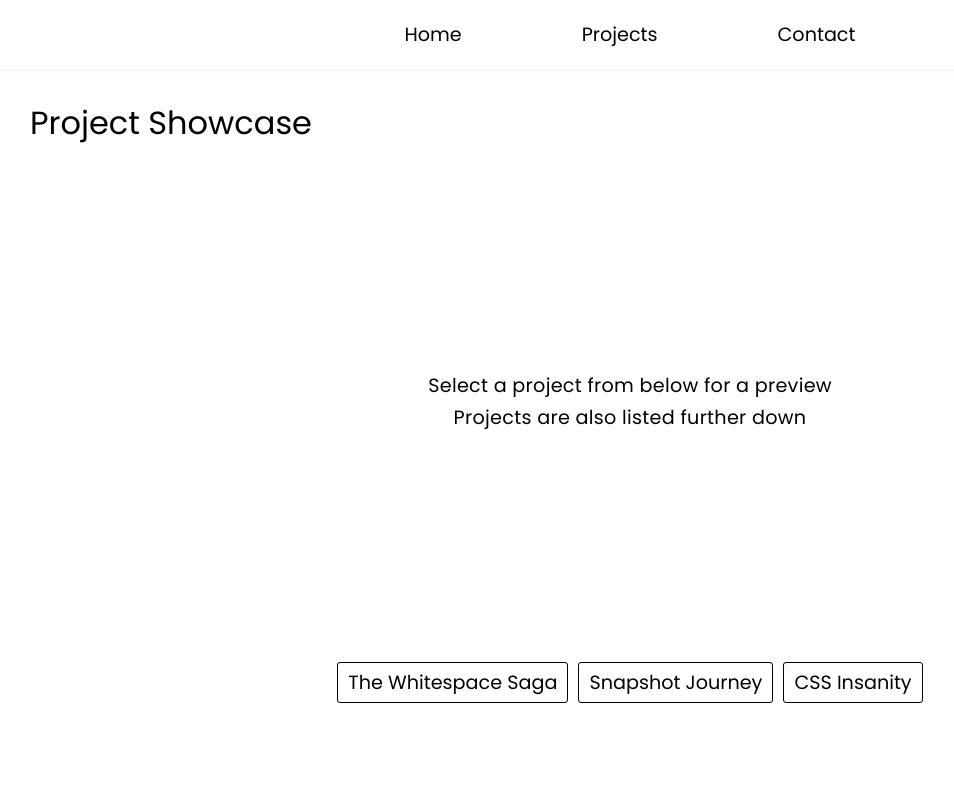
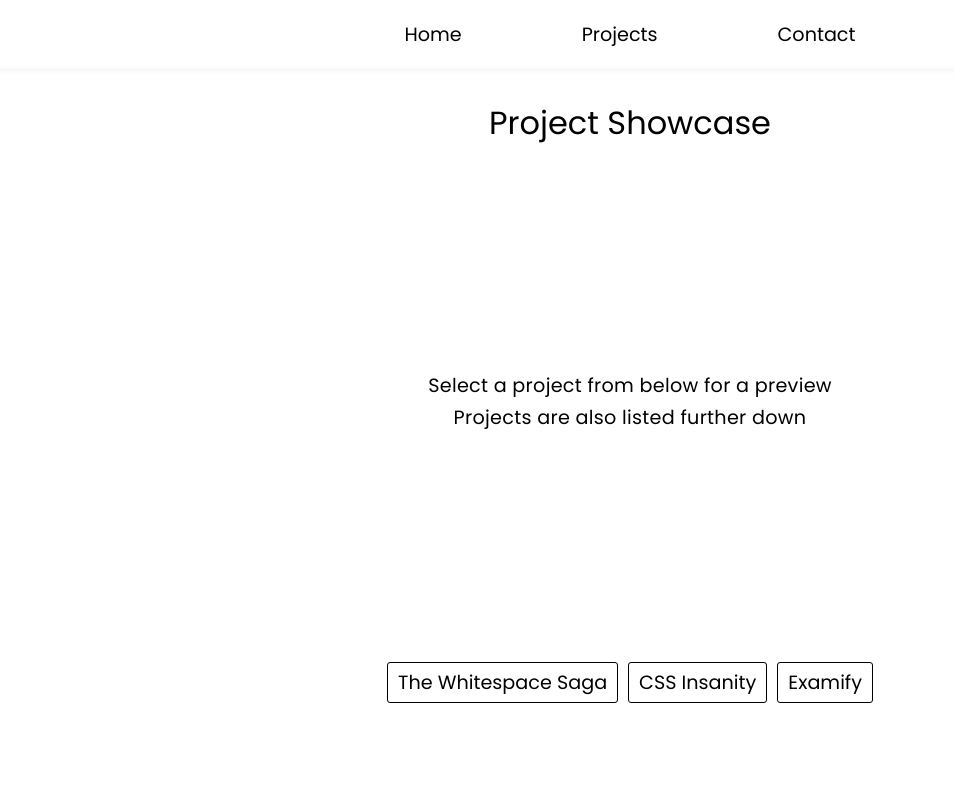
Before and after one commit to ellrub/dikult105-exam, a React (Vite) app: page / in a window 1280 px wide. Shown: the top 800 px of the page, without its empty margins (10-964 px from the left). Built offline with nearby package versions, Linux system fonts and the light colour scheme.

Commit message:
Fix some changes

```diff
--- a/src/components/header/Header.jsx
+++ b/src/components/header/Header.jsx
@@ -3,6 +3,7 @@ import './header.css'
 import './preview_projects/whiteSpaceSaga/floatingDots.css'
 import TheWhiteSpaceSaga from './preview_projects/whiteSpaceSaga/TheWhiteSpaceSaga';
 import Insanity from './preview_projects/insanity/Insanity';
+import Examify from './preview_projects/examify/examify';
 
 function Header() {
     const [activeSelection, serActiveSelection] = useState(0);
@@ -34,18 +35,18 @@ function Header() {
                     <TheWhiteSpaceSaga />
                 </section>
 
-                <section className="header__project-snapshot" style={getStyle(2)}>
-                    <p>Snapshot Journey</p>
+                <section className="header__project-insanity" style={getStyle(2)}>
+                    <Insanity />
                 </section>
 
-                <section className="header__project-insanity" style={getStyle(3)}>
-                    <Insanity />
+                <section className="header__project-examify" style={getStyle(3)}>
+                    <Examify />
                 </section>
             </div>
             <section className="header__project-carousel">
                 <button onClick={() => handleCarouselClick(1)}>The Whitespace Saga</button>
-                <button onClick={() => handleCarouselClick(2)}>Snapshot Journey</button>
-                <button onClick={() => handleCarouselClick(3)}>CSS Insanity</button>
+                <button onClick={() => handleCarouselClick(2)}>CSS Insanity</button>
+                <button onClick={() => handleCarouselClick(3)}>Examify</button>
             </section>
         </header>
     </>
--- a/src/components/header/header.css
+++ b/src/components/header/header.css
@@ -10,7 +10,7 @@ header {
     box-shadow: 0px 1px 10px -5px rgba(0, 0, 0, 0.195);
 
     h3 {
-        align-self: flex-start;
+        align-self: flex-center;
 
         font-weight: 400;
         font-size: 2rem;
@@ -39,7 +39,7 @@ header {
         height: 60vh;
 
         .header__project-whitespace,
-        .header__project-snapshot,
+        .header__project-examify,
         .header__project-insanity {
             display: none;
             position: relative;
@@ -93,6 +93,10 @@ header {
             animation-delay: -2s;
             }
         }
+
+        .header__project-examify {
+            background-color: #312E81;
+        }
     }
 
     .header__project-carousel {
```
